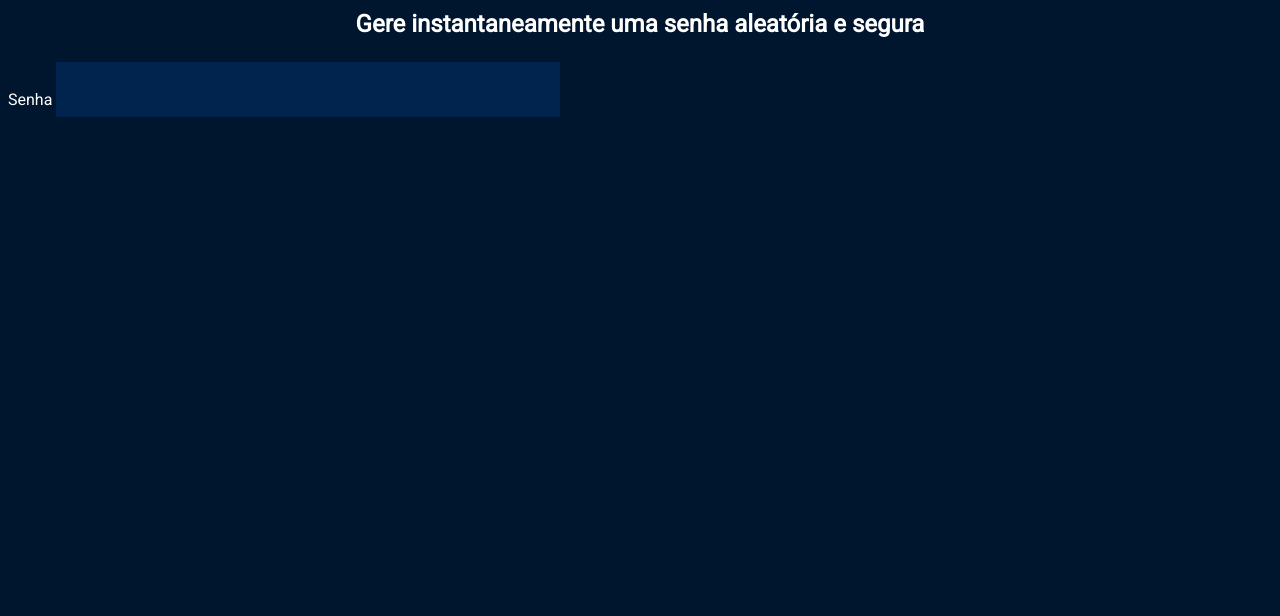
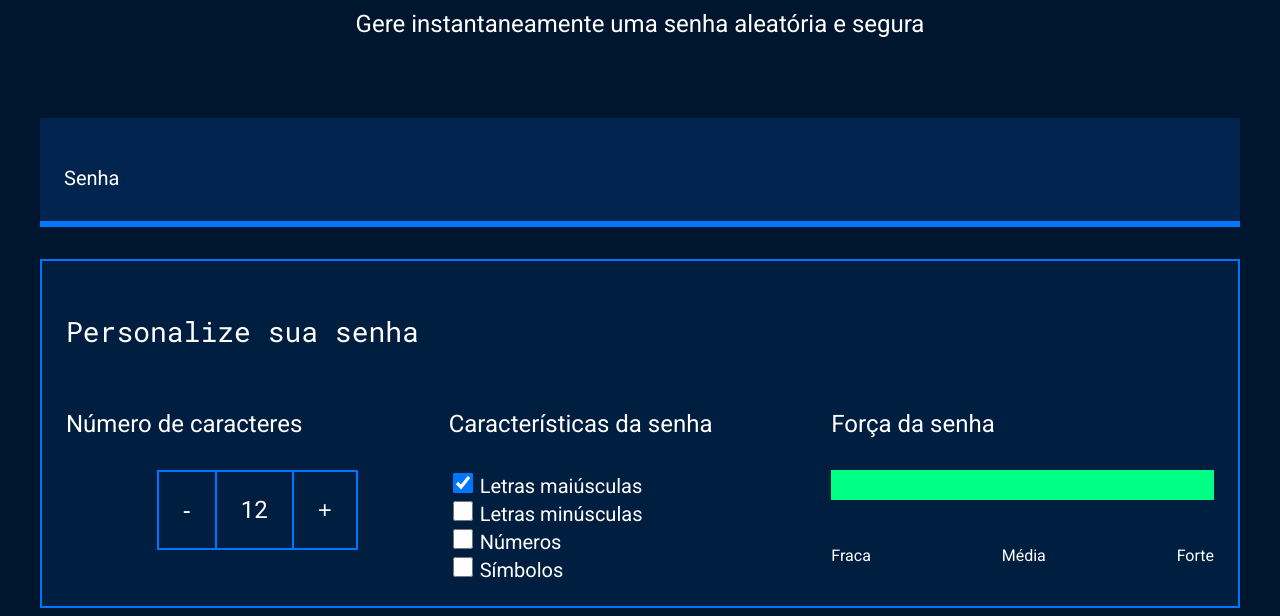
Before and after one commit to jhenifercaroline/gerador-de-senha.JC, a plain HTML site: page index.html in a window 1280 px wide. Shown: the part 208-824 px from the top of the page. Before the commit the page ends 800 px from the top, so only its background shows below. Drawn offline with Linux system fonts and the light colour scheme.

Commit message:
Add files via upload

```diff
--- a/index.html
+++ b/index.html
@@ -1,7 +1,7 @@
 <!DOCTYPE html>
 <html lang="pt-br">
+
 <head>
-
     <meta charset="UTF-8">
     <meta name="viewport" content="width=device-width, initial-scale=1.0">
     <title>Gerador de senha</title>
@@ -15,9 +15,54 @@
             <h2 class="titulo-principal">Gerador de senhas</h2>
             <h3 class="titulo-secundario">Gere instantaneamente uma senha aleatória e segura</h3>
         </div>
-    <div class="comteudo-senha">
-        <label for="enha">Senha</label>
-        <input name="senha" type="text" id="campo-senha">
+        <div class="conteudo-senha">
+            <label for="senha">Senha</label>
+            <input name="senha" type="text" id="campo-senha" readonly>
         </div>
+        <div class="parametro">
+            <h3 class="parametro-titulo">Personalize sua senha</h3>
+            <div class="parametro-coluna__senha">
+                <div class="parametro-senha">
+                    <h4 class="parametro-senha__titulo">Número de caracteres</h4>
+                    <div class="parametro-senha-botoes">
+                        <button class="parametro-senha__botao">-</button>
+                        <p class="parametro-senha__texto">12</p>
+                        <button class="parametro-senha__botao">+</button>
+                    </div>
+                </div>
+                <div class="parametro-senha">
+                    <h4 class="parametro-senha__titulo">Características da senha</h4>
+                    <div class="parametro-senha-checkbox">
+                        <input name="maiusculo" type="checkbox" class="checkbox" checked>
+                        <label for="maiusculo">Letras maiúsculas</label>
+                    </div>
+                    <div class="parametro-senha-checkbox">
+                        <input name="minusculo" type="checkbox" class="checkbox">
+                        <label for="minusculo">Letras minúsculas</label>
+                    </div>
+                    <div class="parametro-senha-checkbox">
+                        <input name="numero" type="checkbox" class="checkbox">
+                        <label for="numero">Números</label>
+                    </div>
+                    <div class="parametro-senha-checkbox">
+                        <input name="simbolo" type="checkbox" class="checkbox">
+                        <label for="simbolo">Símbolos</label>
+                    </div>
+                </div>
+                <div class="parametro-senha">
+                    <h4 class="parametro-senha__titulo">Força da senha</h4>
+                    <div class="barra"></div>
+                    <div class="forca forte"></div>
+                    <div class="parametro-senha-textos">
+                        <p>Fraca</p>
+                        <p>Média</p>
+                        <p>Forte</p>
+                    </div>
+                </div>
+            </div>
+        </div>
+    </section>
+    <script src="main.js"></script>
 </body>
+
 </html>
--- /dev/null
+++ b/main.js
@@ -0,0 +1,25 @@
+const numeroSenha = document.querySelector('.parametro-senha__texto');
+let tamanhoSenha = 12;
+numeroSenha.textContent = tamanhoSenha;
+
+const botoes = document.querySelectorAll('.parametro-senha__botao');
+
+botoes[0].onclick = diminuiTamanho;
+botoes[1].onclick = aumentaTamanho;
+
+function diminuiTamanho(){
+    if(tamanhoSenha > 1) {
+        //tamanhoSenha = tamanhoSenha - 1;
+        tamanhoSenha--;
+    }
+    numeroSenha.textContent = tamanhoSenha;
+}
+function aumentaTamanho() {
+    if (tamanhoSenha < 20) {
+            // tamanhoSenha = tamanhoSenha + 1;
+            tamanhoSenha++;
+    }
+    numeroSenha.textContent = tamanhoSenha;
+}
+
+console.log(botoes);
--- a/style.css
+++ b/style.css
@@ -11,8 +11,9 @@
 }
 
 *{
-    font-size: 400;
+    font-weight: 400;
 }
+
 body{
     color: var(--branco);
     background-color: var(--cor-de-fundo);
@@ -33,21 +34,119 @@ body{
     margin-top: 80px;
 }
 
-
 .conteudo-senha{
+    margin-top: 80px;
     background: var(--fundo-senha);
     padding: 24px;
     border-bottom: 6px solid var(--borda);
 }
 
-#campo-senha {
+#campo-senha{
     background-color: var(--fundo-senha);
     border: none;
     color: var(--branco);
     font-family: var(--roboto-mono);
     font-size: 40px;
+    width: 70%;
 }
 
-#campo-senha:focus {
+#campo-senha:focus{
     outline: none;
 }
+
+.conteudo{
+    max-width: 1200px;
+    margin: 0 auto;
+}
+
+.parametro{
+    background-color: var(--fundo-texto);
+    border: 2px solid var(--borda);
+    margin-top: 32px;
+    padding: 24px;
+}
+
+.parametro-titulo{
+    font-family: var(--roboto-mono);
+    font-size: 28px;
+}
+
+.parametro-senha__titulo{
+    font-size:24px;
+}
+
+.parametro-coluna__senha{
+    display: flex;
+    flex-direction: column;
+    justify-content: center;
+}
+.parametro-senha{
+    width: 50%;
+    margin: 0 auto;
+}
+
+.parametro-senha-botoes{
+    display: flex;
+    justify-content: center;
+}
+
+.parametro-senha__botao{
+    background-color: var(--fundo-texto);
+    color: var(--branco);
+    border: 2px solid var(--borda);
+    padding: 24px;
+    font-size: 24px;
+    cursor: pointer;
+}
+.parametro-senha__texto{
+    padding: 24px;
+    border-top: 2px solid var(--borda);
+    border-bottom: 2px solid var(--borda);
+    margin: 0;
+    font-size: 24px;
+}
+
+label{
+    font-size: 20px;
+}
+
+.checkbox{
+    width: 20px;
+    height: 20px;
+    cursor: pointer;
+}
+
+.barra{
+    background-color: var(--fundo-senha);
+    height: 30px;
+    width: 100%;
+}
+.forca{
+    height: 30px;
+    position: relative;
+    bottom: 30px;
+}
+.fraca{
+    width: 25%;
+    background-color: #E71B32;
+}
+.media{
+    background-color: #FAF408;
+    width: 50%;
+}
+.forte{
+    background-color: #00FF85;
+    width: 100%;
+}
+
+.parametro-senha-textos{
+    display: flex;
+    justify-content: space-between;
+}
+
+
+@media screen and (min-width: 768px) {
+    .parametro-coluna__senha{
+        flex-direction: row;
+    }
+}
```
Lines whose indentation alone changed are shown as unchanged.
